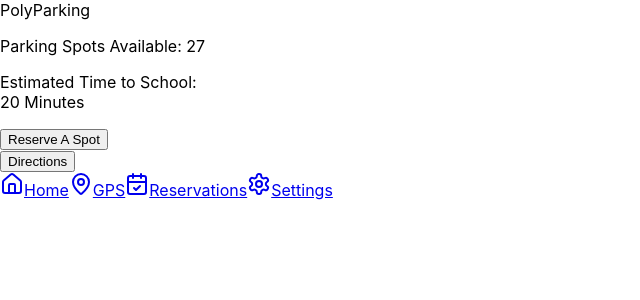
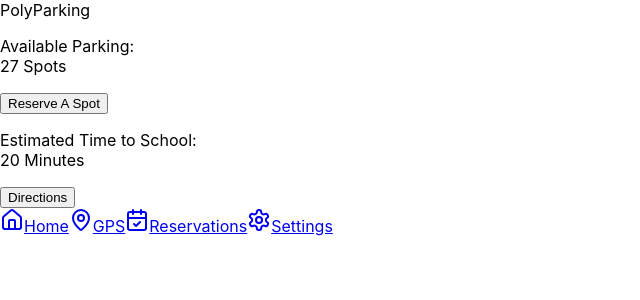
Before and after one commit to jestra03/poly-parking, a React (Create React App) app in the folder polyparking/: page /home in a window 1280 px wide. Shown: the top 300 px of the page, without its empty margins (0-640 px from the left). Built offline with nearby package versions, Linux system fonts and the light colour scheme.

Commit message:
added button hover, improved spacing / layout

```diff
--- a/polyparking/src/pages/HomePage.jsx
+++ b/polyparking/src/pages/HomePage.jsx
@@ -10,23 +10,29 @@ const HomePage = () => {
         <div className="page-container">
             <Header />
             <div className="content-container justify-center">
-                <div className="text-center mb-8">
-                    <p className="text-lg font-medium mb-6">Parking Spots Available: 27</p>
-                    <p className="text-lg font-medium mb-10">
-                        Estimated Time to School:<br />
-                        20 Minutes
+                <div className="text-center mb-4">
+                    <p className="text-lg font-medium mb-4">
+                        Available Parking:<br />
+                        27 Spots
                     </p>
 
                     <button
-                        className="button-secondary mb-4 w-48"
+                        className="button-secondary mb-6  mt-4 w-48 bg-blue-600 hover:bg-blue-900 text-white font-semibold py-2 px-4 rounded-lg transition duration-300"
                         onClick={() => navigate('/lots')}
                     >
                         Reserve A Spot
                     </button>
 
-                    <div className="mt-4">
+                    <p className="text-lg font-medium mb-6 mt-10">
+                        Estimated Time to School:<br />
+                        20 Minutes
+                    </p>
+
+
+
+                    <div className="mt-2">
                         <button
-                            className="button-secondary w-48"
+                            className="button-secondary mt-4 w-48 bg-blue-600 hover:bg-blue-900 text-white font-semibold py-2 px-4 rounded-lg transition duration-300"
                             onClick={() => navigate('/directions')}
                         >
                             Directions
--- a/polyparking/src/pages/LoginPage.jsx
+++ b/polyparking/src/pages/LoginPage.jsx
@@ -48,7 +48,7 @@ const LoginPage = () => {
                             />
                         </div>
 
-                        <button type="submit" className="button-primary w-full">
+                        <button type="submit" className="button-primary w-full !mt-12 bg-blue-600 hover:bg-blue-900 text-white font-semibold py-2 px-4 rounded-lg transition duration-300" >
                             Log In
                         </button>
                     </form>
```
